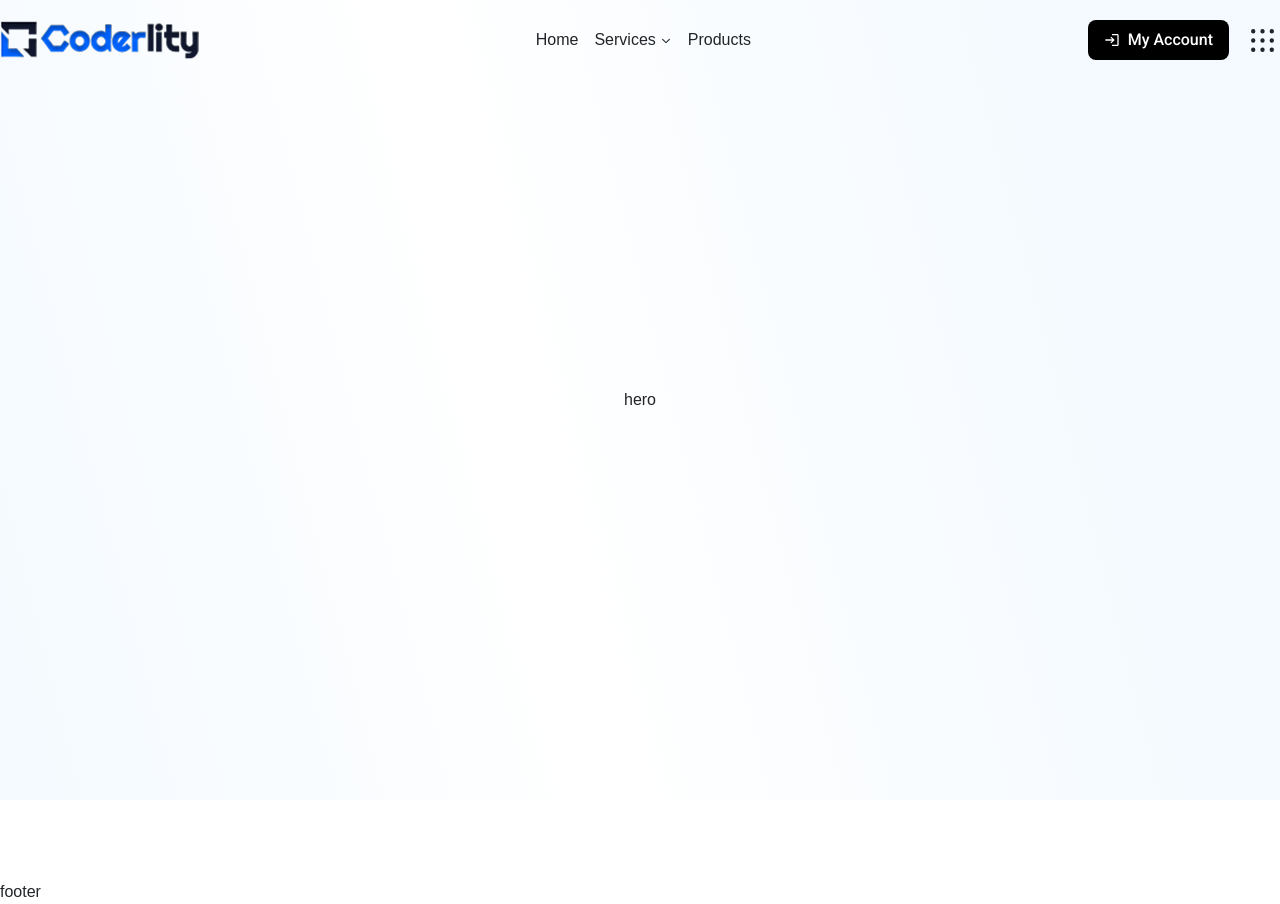
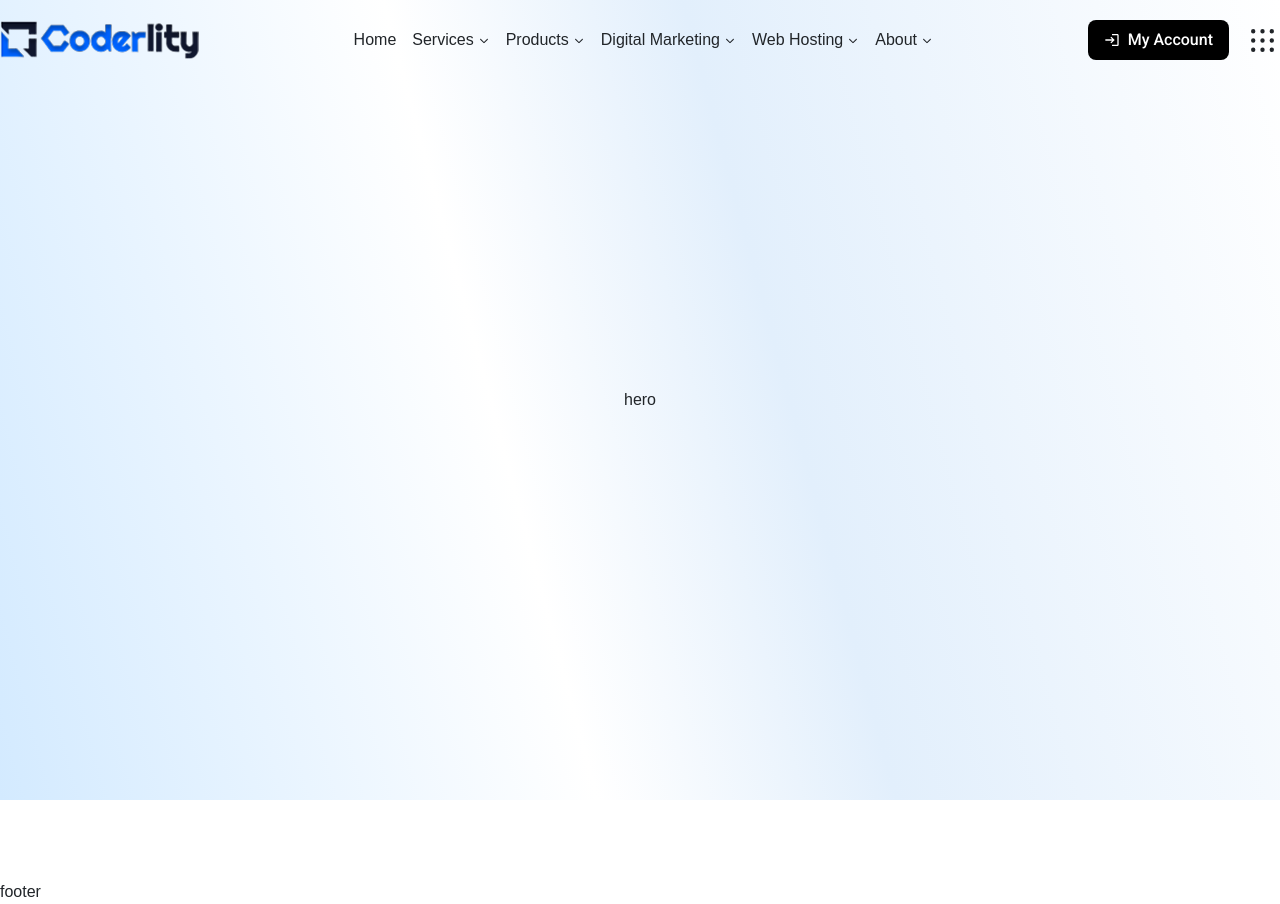
Before and after one commit to RafsanHasanKhan/coderlity-client-final, a React (Vite) app: page / in a window 1280 px wide. Built offline with nearby package versions, Linux system fonts and the light colour scheme; a small style sheet from the web is missing.

Commit message:
Adjust linear gradient color to maintain consistency

```diff
--- a/src/components/Hero/Hero.css
+++ b/src/components/Hero/Hero.css
@@ -12,10 +12,13 @@
   width: 100%;
   height: 100%;
   z-index: -10;
-  /* Section01 */
 
-
-background: linear-gradient(75.71deg, rgba(211, 234, 255, 0.25) 2.2%, #FFFFFF 41%, rgba(211, 234, 255, 0.25) 81.9%);
-
+  /* 75° rotation সহ seamless gradient */
+  background: linear-gradient(75deg,
+  #D3EAFF 0%,
+  #FFFFFF 40%,
+  #e2effc 60%,
+  #FFFFFF 100%
+);
 
 }
--- a/src/components/Navbar/Navbar.jsx
+++ b/src/components/Navbar/Navbar.jsx
@@ -27,10 +27,82 @@ const Navbar = () => {
             { name: 'Fullstack', path: '/services/web-development/fullstack' },
           ],
         },
-        { name: 'App Development', path: '/services/app-development' },
+        {
+          name: 'App Development',
+          path: '/services/app-development',
+          submenu: [
+            { name: 'iOS', path: '/services/app-development/ios' },
+            { name: 'Android', path: '/services/app-development/android' },
+            {
+              name: 'Cross-Platform',
+              path: '/services/app-development/cross-platform',
+            },
+          ],
+        },
+        { name: 'UI/UX Design', path: '/services/ui-ux-design' },
+        { name: 'SEO Services', path: '/services/seo' },
       ],
     },
-    { name: 'Products', path: '/products' },
+    {
+      name: 'Products',
+      path: '/products',
+      submenu: [
+        {
+          name: 'Software',
+          path: '/products/software',
+          submenu: [
+            { name: 'Productivity', path: '/products/software/productivity' },
+            { name: 'Security', path: '/products/software/security' },
+          ],
+        },
+        { name: 'Templates', path: '/products/templates' },
+        { name: 'Plugins', path: '/products/plugins' },
+        { name: 'Themes', path: '/products/themes' },
+      ],
+    },
+    {
+      name: 'Digital Marketing',
+      path: '/digital-marketing',
+      submenu: [
+        {
+          name: 'Social Media Marketing',
+          path: '/digital-marketing/social-media',
+          submenu: [
+            {
+              name: 'Facebook',
+              path: '/digital-marketing/social-media/facebook',
+            },
+            {
+              name: 'Instagram',
+              path: '/digital-marketing/social-media/instagram',
+            },
+          ],
+        },
+        { name: 'Email Marketing', path: '/digital-marketing/email' },
+        { name: 'Content Marketing', path: '/digital-marketing/content' },
+        { name: 'PPC Advertising', path: '/digital-marketing/ppc' },
+      ],
+    },
+    {
+      name: 'Web Hosting',
+      path: '/web-hosting',
+      submenu: [
+        { name: 'Shared Hosting', path: '/web-hosting/shared' },
+        { name: 'VPS Hosting', path: '/web-hosting/vps' },
+        { name: 'Dedicated Hosting', path: '/web-hosting/dedicated' },
+        { name: 'Cloud Hosting', path: '/web-hosting/cloud' },
+      ],
+    },
+    {
+      name: 'About',
+      path: '/about',
+      submenu: [
+        { name: 'Our Team', path: '/about/team' },
+        { name: 'Our Story', path: '/about/story' },
+        { name: 'Careers', path: '/about/careers' },
+        { name: 'Contact', path: '/about/contact' },
+      ],
+    },
   ];
 
   const handleClick = idx => {
```
